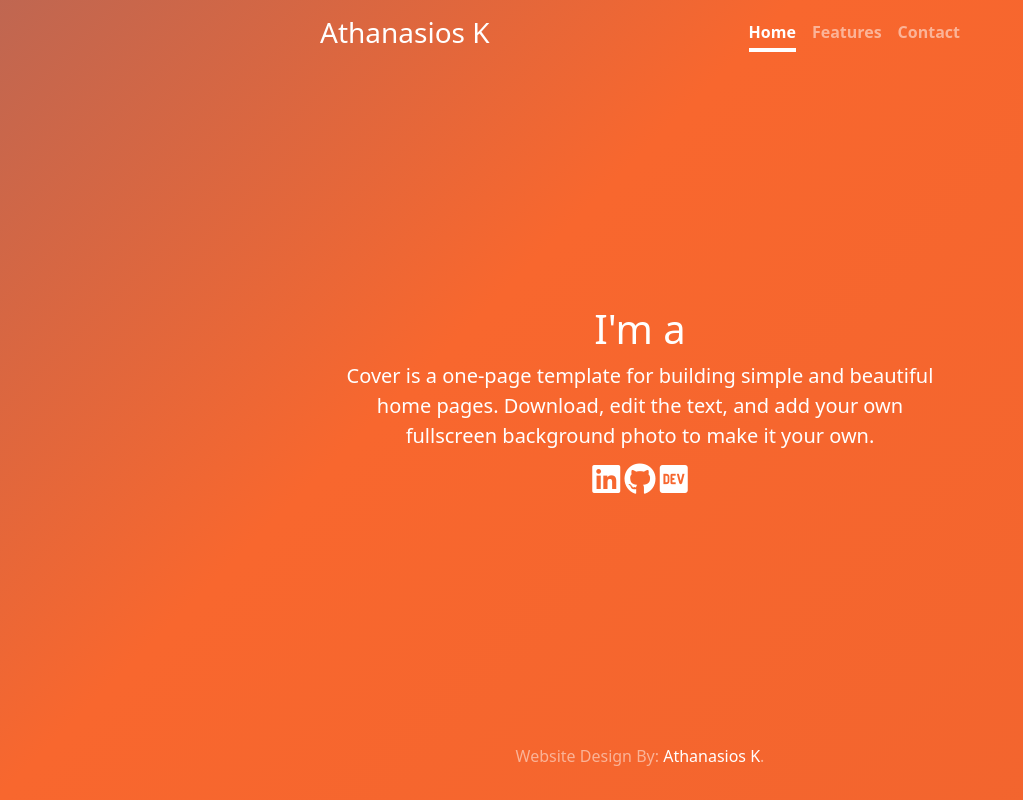
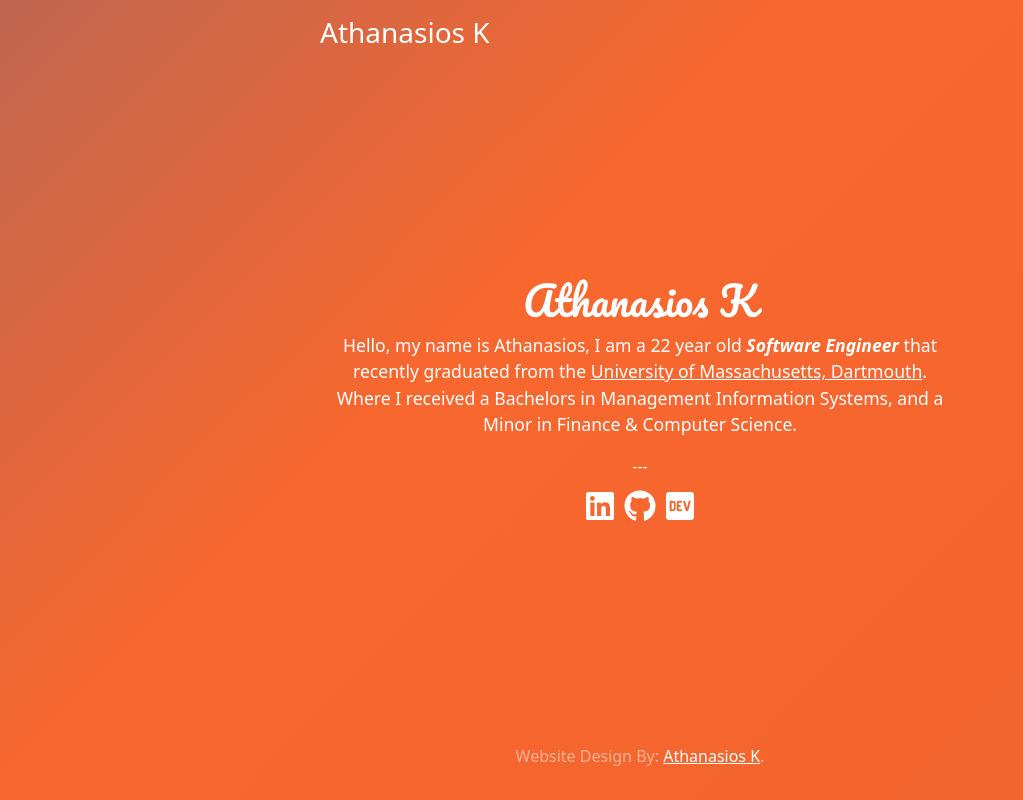
Before and after one commit to akarastogiannis/V3.0-Simple-Website, a plain HTML site: page index.html in a window 1280 px wide. Shown: the whole page, without its empty margins (0-1023 px from the left). Drawn offline with nearby package versions, Linux system fonts and the light colour scheme.

Commit message:
redesigned the main style to give the website more style

```diff
--- a/index.html
+++ b/index.html
@@ -4,7 +4,7 @@
     <meta charset="UTF-8">
     <meta http-equiv="X-UA-Compatible" content="IE=edge">
     <meta name="viewport" content="width=device-width, initial-scale=1.0">
-    <title>AK</title>
+    <title>Athanasios K</title>
     <!-- Bootstrap CDN -->
     <link href="https://cdn.jsdelivr.net/npm/bootstrap@5.1.3/dist/css/bootstrap.min.css" rel="stylesheet" integrity="sha384-1BmE4kWBq78iYhFldvKuhfTAU6auU8tT94WrHftjDbrCEXSU1oBoqyl2QvZ6jIW3" crossorigin="anonymous">
     <!-- FontAwesome CDN -->
@@ -13,6 +13,11 @@
     <link href="https://fonts.googleapis.com/css2?family=Armata&family=Monoton&family=Parisienne&family=Playball&display=swap" rel="stylesheet">
     <!-- Google Fonts For Bungee Shade -->
     <link href="https://fonts.googleapis.com/css2?family=Bungee+Shade&display=swap" rel="stylesheet">
+    <!-- Gogle Fonts Preconnect -->
+    <link rel="preconnect" href="https://fonts.googleapis.com">
+    <link rel="preconnect" href="https://fonts.gstatic.com" crossorigin>
+    <!-- Google Fonts for Pacifico -->
+    <link href="https://fonts.googleapis.com/css2?family=Pacifico&display=swap" rel="stylesheet">
     <!-- favicon for website -->
     <link rel="icon" href="Assets/Images/me-favicon.ico?" type="image/x-icon">
     <!-- Custom Style CSS -->
@@ -23,28 +28,34 @@
     <div class="cover-container d-flex w-100 h-100 p-3 mx-auto flex-column">
         <header class="mb-auto">
           <div>
-            <h3 class="float-md-start mb-0"> <a href="index.html">Athanasios K</a></h3>
+            <h3 class="float-md-start mb-0"> <a href="index.html" class="logo-link">Athanasios K</a></h3>
             <nav class="nav nav-masthead justify-content-center float-md-end">
-              <a class="nav-link active" aria-current="page" href="#">Home</a>
+              <!-- <a class="nav-link active" aria-current="page" href="#">Home</a>
               <a class="nav-link" href="#">Features</a>
-              <a class="nav-link" href="#">Contact</a>
+              <a class="nav-link" href="#">Contact</a> -->
             </nav>
           </div>
         </header>
 
         <main class="px-3">
-          <h1>I'm a</h1>
-          <p class="lead">Cover is a one-page template for building simple and beautiful home pages. Download, edit the text, and add your own fullscreen background photo to make it your own.</p>
+          <h1 class="lead-title">Athanasios K</h1>
+          <p class="lead">
+            Hello, my name is Athanasios, I am a 22 year old <span class="stand-out-text">Software Engineer</span> that recently graduated from the
+           <a href="https://www.umassd.edu/" target="_blank" class="uni-link">University of Massachusetts, Dartmouth</a>.
+           Where I received a Bachelors in Management Information Systems, and a Minor in Finance & Computer Science.
+          </p>
+          <p>---</p>
+          <!-- <p>My new website is still under construction so here are some links in the meantime</p> -->
           <!-- <p class="lead">
             <a href="#" class="btn btn-lg btn-secondary fw-bold border-white bg-white">Learn more</a>
           </p> -->
-          <i class="fa-brands fa-linkedin fa-2xl"></i>
-          <i class="fa-brands fa-github fa-2xl"></i>
-          <i class="fa-brands fa-dev fa-2xl"></i>
+          <a href="https://www.linkedin.com/in/akarastogiannis" class="social-links"><i class="fa-brands fa-linkedin fa-2xl"></i></a>
+          <a href="https://github.com/akarastogiannis" class="social-links"><i class="fa-brands fa-github fa-2xl"></i></a>
+          <a href="https://dev.to/athanasios_nasi" class="social-links"><i class="fa-brands fa-dev fa-2xl"></i></a>
         </main>
 
         <footer class="mt-auto text-white-50">
-          <p>Website Design By: <a href="http://linkedin.com/in/akarastogiannis" class="text-white">Athanasios K</a>.</p>
+          <p>Website Design By: <a href="https://github.com/akarastogiannis" class="text-white">Athanasios K</a>.</p>
         </footer>
     </div>
 
--- a/style.css
+++ b/style.css
@@ -27,12 +27,12 @@
   text-shadow: none; /* Prevent inheritance from `body` */
 }
 
-a {
+.logo-link {
     text-decoration: none;
     color: white;
 }
 
-a:hover {
+.logo-link:hover {
     color: #F5F5F5;
 }
 
@@ -94,3 +94,39 @@ body {
   color: #fff;
   border-bottom-color: #fff;
 }
+
+/* Style for paragraph title */
+.lead-title {
+  font-family: 'Pacifico', cursive;
+}
+
+/* Style for main description paragraph */
+.lead {
+  font-size: 1.1rem;
+}
+
+/* Style for text that I want to standout in a paragraph*/
+.stand-out-text {
+  font-weight: bold;
+  font-style: italic;
+}
+
+/* Style for university-link in main */
+.uni-link {
+  color: white;
+}
+
+.uni-link:hover {
+  color: silver;
+}
+
+/* Style for Social Media Links */
+.social-links {
+  text-decoration: none;
+  color: white;
+  padding: .2rem;
+}
+
+.social-links:hover {
+  color: rgb(65, 59, 59);
+}
```
